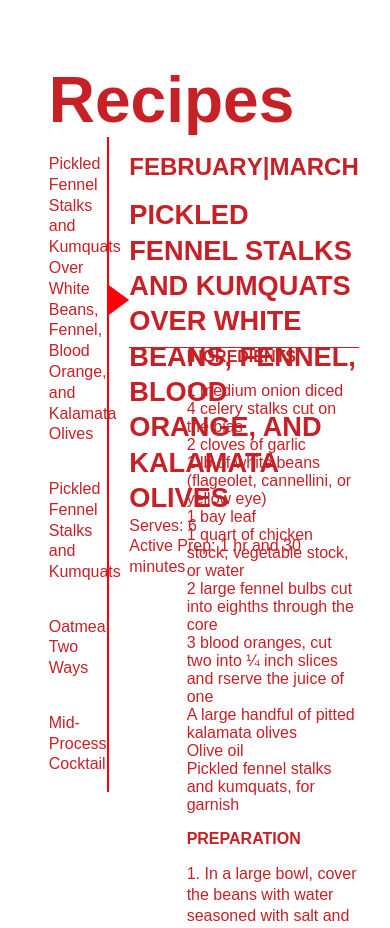
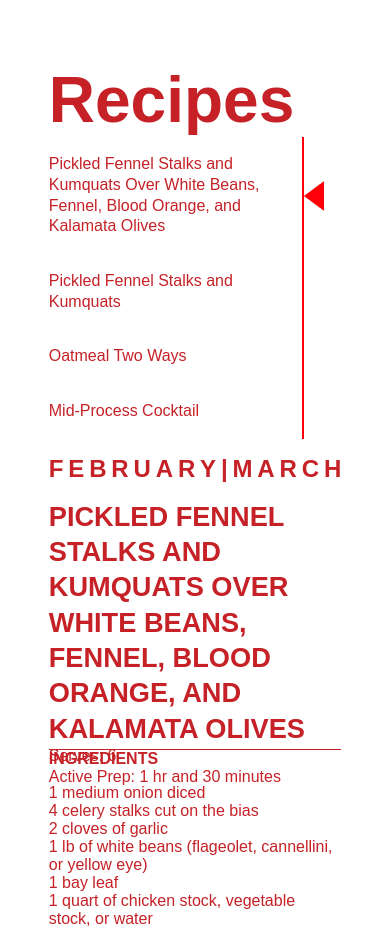
Before and after one commit to ampersand-paris/ampersand-paris-website, a React (Create React App) app: page /creative in a window 390 px wide. Shown: the part 7040-7968 px from the top of the page. Built offline with nearby package versions, Linux system fonts and the light colour scheme; the HTML template or start-up script is replaced by a standard one; a web font is replaced by a local one.

Commit message:
recipes mobile

```diff
--- a/src/Ampersand/Components/Recipes.js
+++ b/src/Ampersand/Components/Recipes.js
@@ -112,14 +112,14 @@ const Recipes = () => {
             <div className="stnd-padding flex column al-center just-center">
                 <div className="border-radius text-padding seventy-five">
                     <h1 className="bright-red no-space">Recipes</h1>
-                    <div className="flex w-one-hundred">
+                    <div className="flex w-one-hundred mobile-column">
                         <div className="flex column">
                             <div className="flex">
                                 <div  onClick={toggleFennelFullDish} className="border-right tab-padding twenty tab">
                                     <p className="no-margin">Pickled Fennel Stalks and Kumquats Over White Beans, Fennel, Blood Orange, and Kalamata Olives</p>
                                 </div>
                                 <div style={arrowOneDisplay} className="flex al-center">
-                                    <img className="triangle" src="./Images/Triangle.png" />
+                                    <img className="triangle mobile-triangle-tab" src="./Images/Triangle.png" />
                                 </div>
                             </div>
                             <div className="flex">
@@ -128,7 +128,7 @@ const Recipes = () => {
                                     <p className="no-margin">Pickled Fennel Stalks and Kumquats</p>
                                 </div>
                                 <div style={arrowTwoDisplay} className="flex al-center">
-                                    <img className="triangle" src="./Images/Triangle.png" />
+                                    <img className="triangle mobile-triangle-tab" src="./Images/Triangle.png" />
                                 </div>
                             </div>
                             <div className="flex">
@@ -137,7 +137,7 @@ const Recipes = () => {
                                     <p className="no-margin">Oatmeal Two Ways</p>
                                 </div>
                                 <div style={arrowThreeDisplay} className="flex al-center">
-                                    <img className="triangle" src="./Images/Triangle.png" />
+                                    <img className="triangle mobile-triangle-tab" src="./Images/Triangle.png" />
                                 </div>
                             </div>
                             <div className="flex">
@@ -146,7 +146,7 @@ const Recipes = () => {
                                     <p className="no-margin">Mid-Process Cocktail</p>
                                 </div>
                                 <div style={arrowFourDisplay} className="flex al-center">
-                                    <img className="triangle" src="./Images/Triangle.png" />
+                                    <img className="triangle mobile-triangle-tab" src="./Images/Triangle.png" />
                                 </div>
                             </div>
                         </div>
--- a/src/index.css
+++ b/src/index.css
@@ -527,14 +527,21 @@ body {
   min-height: 50vH;
 }
 
-@media screen and (max-width: 600px) {
+@media screen and (max-width: 800px) {
 
 /* ====== HEIGHT ====== */
 
+.height-150px {
+  height: 250px;
+}
 
 /* ====== WIDTH ====== */
 
 .fifty-percent {
+  width: 100%;
+}
+
+.seventy-percent {
   width: 100%;
 }
 
@@ -545,6 +552,11 @@ body {
 .text-width {
   width: 70vW;
 }
+
+.twenty {
+  width: 65vW;
+}
+
 /* ====== PADDING ====== */
 
 .footer-padding {
@@ -592,18 +604,19 @@ body {
 }
 
 .portfolio-image {
-  border-radius: 10px;
-  top: 0;
   width: 75vW;
   height: 43.125vW;
-  background-size: cover;
-  background-repeat: no-repeat;
 }
 
 .portfolio-image-overlay {
   display: none;
 }
 
+/* ====== PROJECTS ====== */
+
+.mobile-triangle-tab {
+  transform: rotate(180deg) !important;
+}
 /* ====== FOOTER ====== */
 
 .icon-footer{
```
